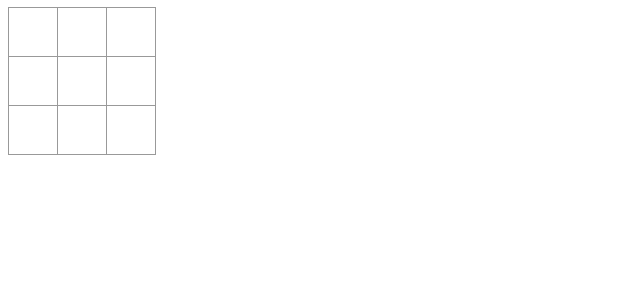
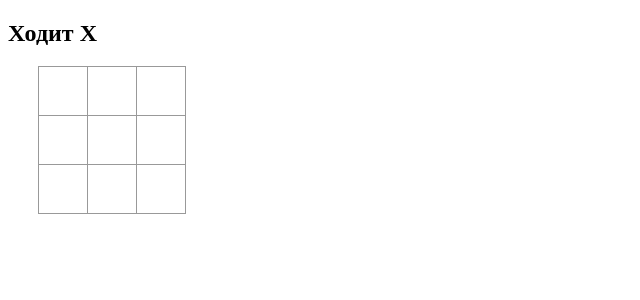
Before and after one commit to bookgvi/vue-tictactoe, a Vue app: page / in a window 1280 px wide. Shown: the top 300 px of the page, without its empty margins (0-640 px from the left). Built offline with nearby package versions, Linux system fonts and the light colour scheme.

Commit message:
Tic tac toe game

```diff
--- a/src/components/Cell.vue
+++ b/src/components/Cell.vue
@@ -37,7 +37,7 @@ export default {
     ]),
     setXO () {
       if (this.isPlaying) {
-        this.draw = this.isXO ? 'x' : 'o'
+        this.draw = this.isXO ? 'X' : 'O'
         this.payload.cellNum = this.cellNumber - 1
         this.payload.XorO = this.isitXO
         this.drawXO(this.payload)
--- a/src/components/Field.vue
+++ b/src/components/Field.vue
@@ -1,22 +1,35 @@
 <template>
-  <div class="game-field">
+  <div>
+    <h2 v-if="isPlaying">Ходит {{ this.isXO ? 'X' : 'O' }}</h2>
+    <h1 v-if="!isPlaying" class="winner">The winner is "{{ isWiiner }}"</h1>
+    <div class="game-field">
       <game-cell
         v-for="index in 9"
         :key="index"
         :cellNumber="index"
       />
+    </div>
   </div>
 </template>
 
 <script>
 import Cell from './Cell'
+import { mapGetters } from 'vuex'
 export default {
   data () {
     return {
+      hasWinner: false
     }
   },
   components: {
     'game-cell': Cell
+  },
+  computed: {
+    ...mapGetters([
+      'isXO',
+      'isPlaying',
+      'isWiiner'
+    ])
   }
 }
 </script>
--- a/src/css/gameField.css
+++ b/src/css/gameField.css
@@ -1,4 +1,5 @@
 .game-field {
+  margin-left: 30px;
   text-align: center;
   width: 180px;
   display: flex;
@@ -20,3 +21,7 @@
 .cell:focus{
   outline: none;
 }
+
+.winner {
+  color: #ff0000;
+}
--- a/src/store/getters.js
+++ b/src/store/getters.js
@@ -1,4 +1,5 @@
 export const getters = {
-  isXO: (state) => state.isXO,
-  isPlaying: (state) => state.isPlaying
+  isXO: state => state.isXO,
+  isPlaying: state => state.isPlaying,
+  isWiiner: state => state.winner
 }
--- a/src/store/mutations.js
+++ b/src/store/mutations.js
@@ -17,7 +17,6 @@ export const mutations = {
       if (state.gameField[a] && state.gameField[a] === state.gameField[b] && state.gameField[a] === state.gameField[c]) {
         state.winner = state.gameField[a]
         state.isPlaying = false
-        alert('enough... Winner is ' + state.winner)
       }
     }
   }
```
